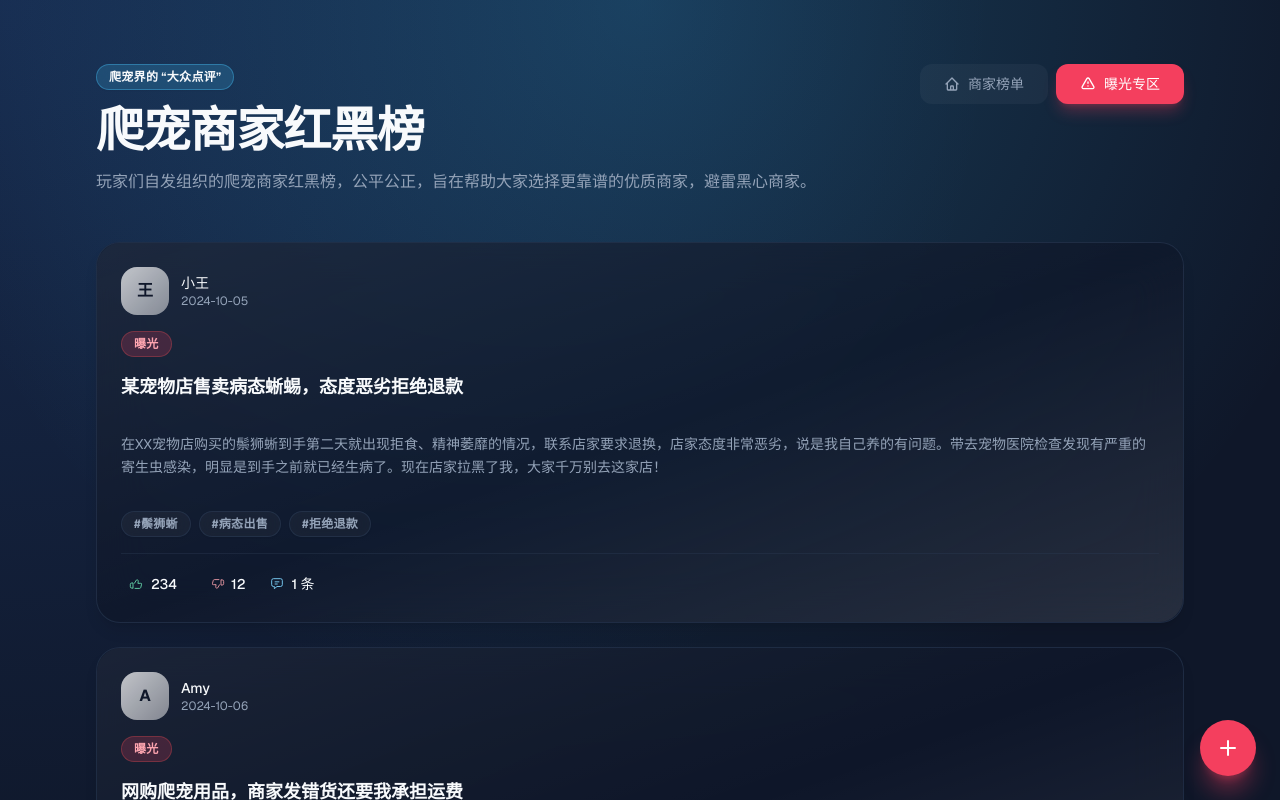
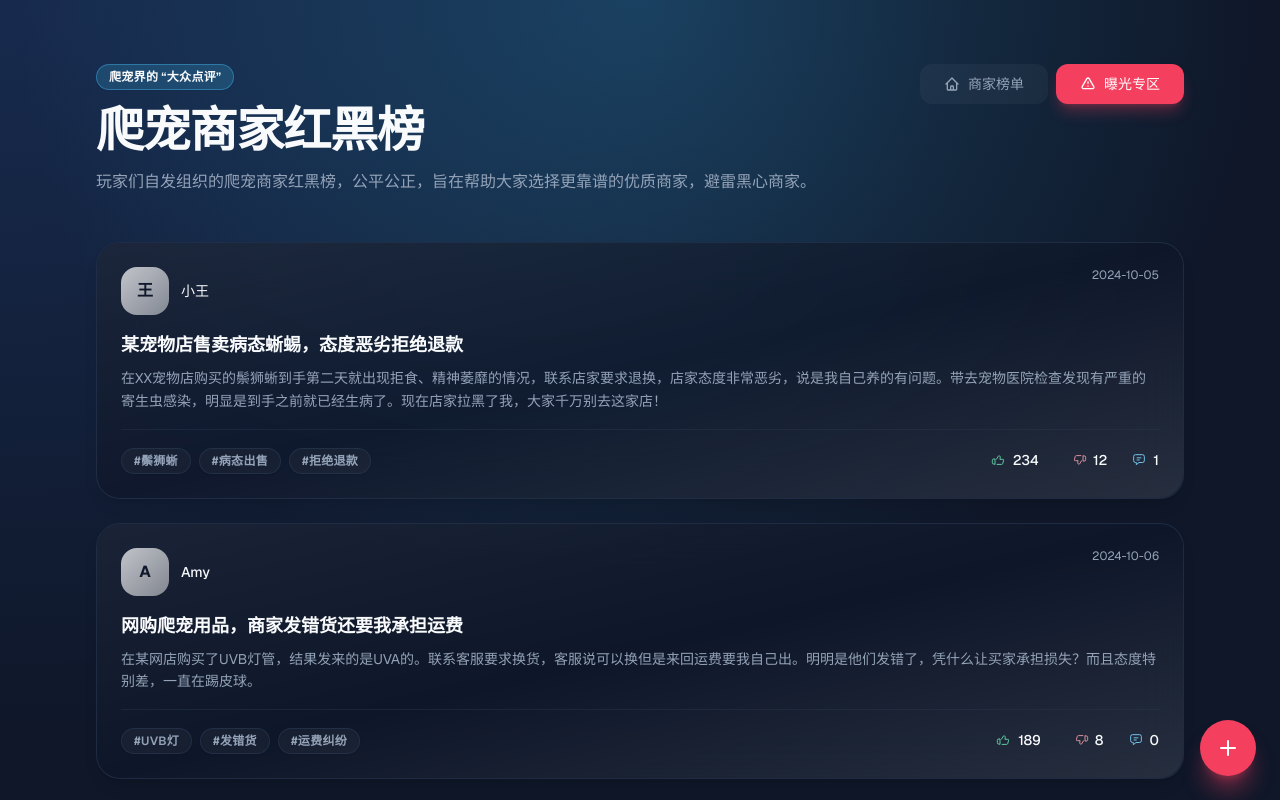
Before and after one commit to imxv/Red-Black, a Next.js app: page / in a window 1280 px wide. Both pictures are taken after a click on the button "曝光专区". Shown: the top 800 px of the page. Built offline with nearby package versions, Linux system fonts and the light colour scheme.

Commit message:
style: refine exposure card layout

```diff
--- a/src/components/exposure/exposure-card.tsx
+++ b/src/components/exposure/exposure-card.tsx
@@ -61,24 +61,24 @@ export function ExposureCard({ exposure, onLike, onDislike }: ExposureCardProps)
           "before:absolute before:inset-0 before:-z-10 before:rounded-[inherit] before:bg-gradient-to-br before:from-white/5 before:via-white/0 before:to-white/10"
         )}
       >
-        <CardHeader className="mb-4 flex flex-row items-start justify-between gap-4 p-0">
-          <div className="flex items-center gap-3">
+        <CardHeader className="relative mb-4 flex items-start gap-3 p-0">
+          <div className="flex items-center gap-3 pr-16">
             <Avatar className="h-10 w-10 text-sm bg-sky-500">
               <AvatarFallback>{exposure.submitterAvatar}</AvatarFallback>
             </Avatar>
 
-            <div>
+            <div className="flex flex-col">
               <p className="text-sm font-medium text-foreground">{exposure.submitter}</p>
-              <p className="text-xs text-muted-foreground">{exposure.createdAt}</p>
             </div>
           </div>
 
-          <Badge variant="destructive" className="bg-rose-500/20 text-rose-300 hover:bg-rose-500/30">
-            曝光
-          </Badge>
+          <span className="absolute right-0 top-0 text-xs text-muted-foreground">
+            {exposure.createdAt}
+          </span>
         </CardHeader>
 
-        <CardContent className="space-y-4 p-0">
+        <CardContent className="flex flex-col gap-4 p-0">
+          <div className="space-y-2">
             {/* 标题 */}
             <h3 className="text-lg font-semibold text-foreground">{exposure.title}</h3>
 
@@ -86,6 +86,7 @@ export function ExposureCard({ exposure, onLike, onDislike }: ExposureCardProps)
             <p className="text-sm leading-relaxed text-muted-foreground whitespace-pre-wrap">
               {exposure.description}
             </p>
+          </div>
 
           {/* 图片轮播 */}
           {exposure.images.length > 0 && (
@@ -162,7 +163,10 @@ export function ExposureCard({ exposure, onLike, onDislike }: ExposureCardProps)
             </div>
           )}
 
-          {/* 标签 */}
+        </CardContent>
+
+        <CardFooter className="mt-4 border-t border-border/40 p-0 pt-4">
+          <div className="flex w-full flex-wrap items-end gap-4 text-sm text-muted-foreground">
             {exposure.tags && exposure.tags.length > 0 && (
               <div className="flex flex-wrap gap-2">
                 {exposure.tags.map((tag) => (
@@ -176,10 +180,8 @@ export function ExposureCard({ exposure, onLike, onDislike }: ExposureCardProps)
                 ))}
               </div>
             )}
-        </CardContent>
 
-        <CardFooter className="mt-4 border-t border-border/40 p-0 pt-4">
-          <div className="flex w-full items-center gap-4 text-sm text-muted-foreground">
+            <div className="ml-auto flex items-center gap-4">
               <button
                 type="button"
                 onClick={handleReaction("like", onLike)}
@@ -237,8 +239,9 @@ export function ExposureCard({ exposure, onLike, onDislike }: ExposureCardProps)
                   <path d="M8.5 12h4.5" />
                 </svg>
                 <span className="font-medium text-foreground">
-                {exposure.comments.length} 条
+                  {exposure.comments.length}
                 </span>
+              </div>
             </div>
           </div>
         </CardFooter>
```
Lines whose indentation alone changed are shown as unchanged.
